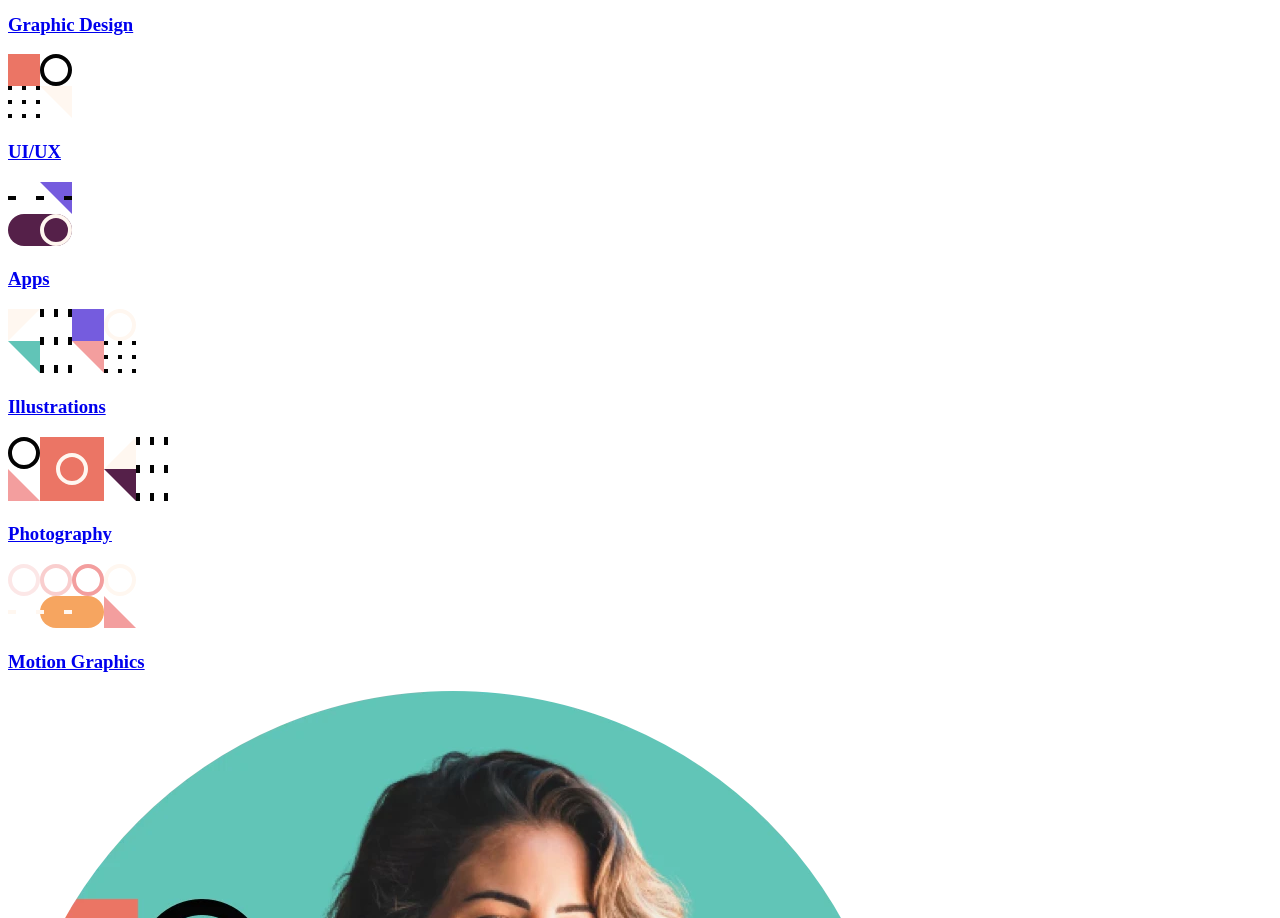
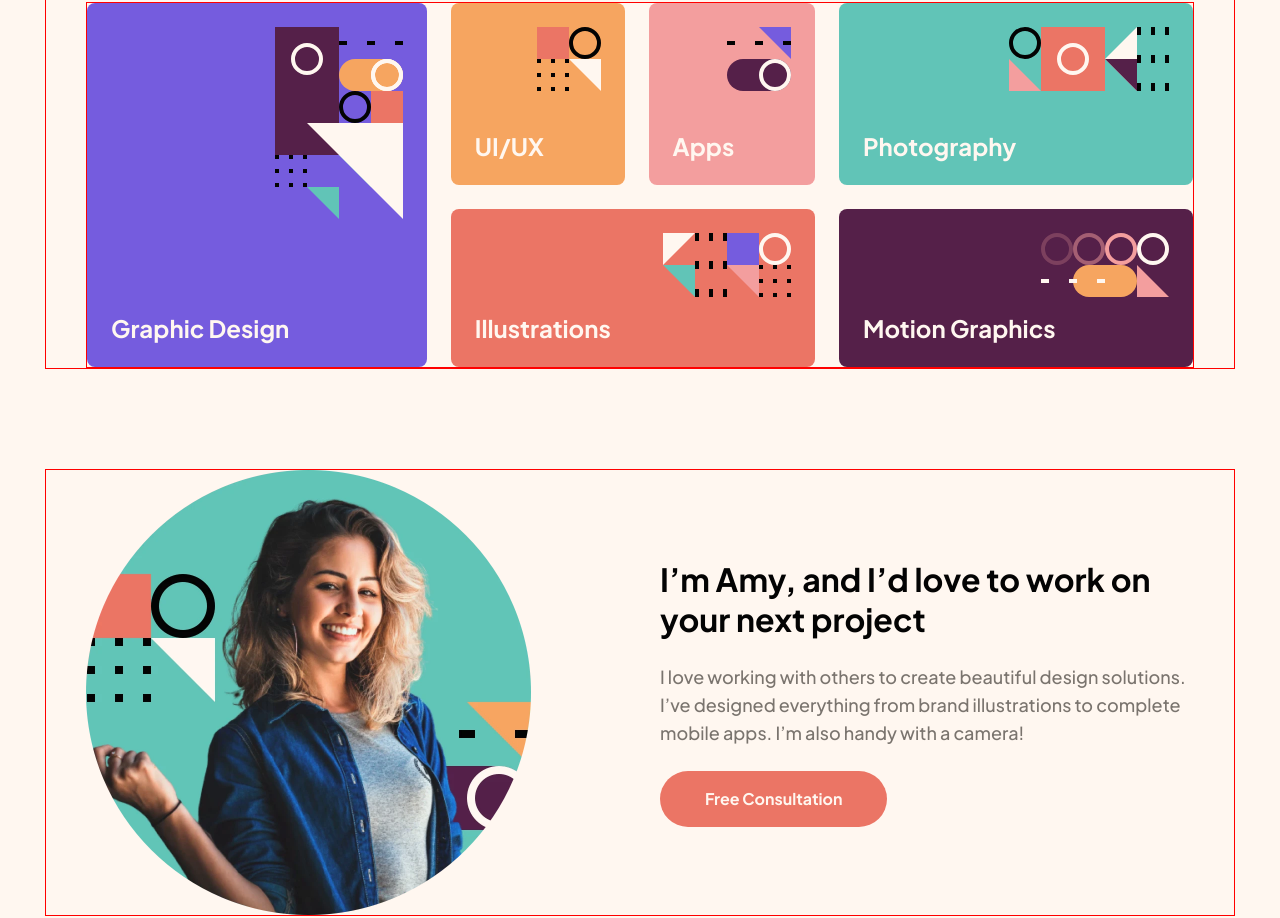
Before and after one commit to j-hogben/fem-single-page-design-portfolio-jhogben, a plain HTML site: page index.html in a window 1280 px wide. Shown: the part 378-1296 px from the top of the page. Drawn offline with Linux system fonts and the light colour scheme.

Commit message:
CSS - All styling apart from carousel section

```diff
--- a/index.html
+++ b/index.html
@@ -8,21 +8,25 @@
       rel="icon"
       type="image/png"
       sizes="32x32"
-      href="./assets/favicon-32x32.png"
+      href="./assets/images/favicon-32x32.png"
     />
+
+    <!-- CSS -->
+    <link rel="stylesheet" href="styles.css" />
 
     <title>Frontend Mentor | Single-page design portfolio</title>
   </head>
   <body>
     <!-- HEADER -->
-    <header>
-      <img src="./assets/logo.svg" alt="" />
+    <header class="page-padding">
+      <img src="./assets/images/logo.svg" alt="" class="logo" />
       <a href="#" class="cta-btn btn-black">Free Consultation</a>
     </header>
 
+    <main>
       <!-- GRID SECTION -->
-    <section>
-      <div>
+      <section class="page-padding grid-section">
+        <div class="intro">
           <h1>Design solutions made easy</h1>
           <p>
             With over ten years of experience in various design disciplines, I’m
@@ -31,45 +35,49 @@
         </div>
         <!-- GRID -->
         <section class="grid-container">
-        <a href="#" class="card galactic-blue">
-          <img src="./assets/pattern-graphic-design.svg" alt="" />
+          <a href="#" class="card graphic-design galactic-blue">
+            <img src="./assets/images/pattern-graphic-design.svg" alt="" />
             <h3>Graphic Design</h3>
           </a>
-        <a href="#" class="card summer-yellow">
-          <img src="./assets/pattern-ui-ux.svg" alt="" />
+          <a href="#" class="card ui-ux-card summer-yellow">
+            <img src="./assets/images/pattern-ui-ux.svg" alt="" />
             <h3>UI/UX</h3>
           </a>
-        <a href="#" class="card pink">
-          <img src="./assets/pattern-apps.svg" alt="" />
+          <a href="#" class="card apps-card pink">
+            <img src="./assets/images/pattern-apps.svg" alt="" />
             <h3>Apps</h3>
           </a>
-        <a href="#" class="card light-red">
-          <img src="./assets/pattern-illustrations.svg" alt="" />
+          <a href="#" class="card illustrations-card light-red">
+            <img src="./assets/images/pattern-illustrations.svg" alt="" />
             <h3>Illustrations</h3>
           </a>
-        <a href="#" class="card cyan">
-          <img src="./assets/pattern-photography.svg" alt="" />
+          <a href="#" class="card photography-card cyan">
+            <img src="./assets/images/pattern-photography.svg" alt="" />
             <h3>Photography</h3>
           </a>
-        <a href="#" class="card dark-purple">
-          <img src="./assets/pattern-motion-graphics.svg" alt="" />
+          <a href="#" class="card motion-graphics-card dark-purple">
+            <img src="./assets/images/pattern-motion-graphics.svg" alt="" />
             <h3>Motion Graphics</h3>
           </a>
         </section>
       </section>
 
       <!-- INTRODUCING AMY SECTION -->
-    <section>
-      <div class="grid-container">
-        <div class="grid-left">
-          <img src="./assets/image-amy.webp" alt="" class="amy-image" />
+      <section class="page-padding amy-section">
+        <div class="flex-container">
+          <div class="flex-left">
+            <img
+              src="./assets/images/image-amy.webp"
+              alt=""
+              class="amy-image"
+            />
           </div>
-        <div class="grid-right">
+          <div class="flex-right">
             <h2>I’m Amy, and I’d love to work on your next project</h2>
             <p>
               I love working with others to create beautiful design solutions.
-            I’ve designed everything from brand illustrations to complete mobile
-            apps. I’m also handy with a camera!
+              I’ve designed everything from brand illustrations to complete
+              mobile apps. I’m also handy with a camera!
             </p>
             <a href="#" class="cta-btn btn-light-red">Free Consultation</a>
           </div>
@@ -77,8 +85,8 @@
       </section>
 
       <!-- CAROUSEL SECTION -->
-    <section>
-      <h2>My Work</h2>
+      <section class="carousel-section">
+        <h2 class="carousel-header">My Work</h2>
         <div class="carousel">
           <!-- CAROUSEL TRACK AND IMAGES CONTAINER -->
           <div class="carousel__track-container">
@@ -86,35 +94,35 @@
               <li class="carousel__slide current-slide first-slide">
                 <img
                   class="carousel__image"
-                src="./assets/image-slide-1.jpg"
+                  src="./assets/images/image-slide-1.jpg"
                   alt=""
                 />
               </li>
               <li class="carousel__slide">
                 <img
                   class="carousel__image"
-                src="./assets/image-slide-2.jpg"
+                  src="./assets/images/image-slide-2.jpg"
                   alt=""
                 />
               </li>
               <li class="carousel__slide">
                 <img
                   class="carousel__image"
-                src="./assets/image-slide-3.jpg"
+                  src="./assets/images/image-slide-3.jpg"
                   alt=""
                 />
               </li>
               <li class="carousel__slide">
                 <img
                   class="carousel__image"
-                src="./assets/image-slide-4.jpg"
+                  src="./assets/images/image-slide-4.jpg"
                   alt=""
                 />
               </li>
               <li class="carousel__slide last-slide">
                 <img
                   class="carousel__image"
-                src="./assets/image-slide-5.jpg"
+                  src="./assets/images/image-slide-5.jpg"
                   alt=""
                 />
               </li>
@@ -123,31 +131,34 @@
           <!-- CAROUSEL NAVIGATION BUTTONS -->
           <div class="carousel__buttons-container">
             <button class="carousel__button carousel__button--left">
-            <img src="./assets/icon-arrow-left.svg" alt="" />
+              <img src="./assets/images/icon-arrow-left.svg" alt="" />
             </button>
             <button class="carousel__button carousel__button--right">
-            <img src="./assets/icon-arrow-right.svg" alt="" />
+              <img src="./assets/images/icon-arrow-right.svg" alt="" />
             </button>
           </div>
         </div>
       </section>
 
       <!-- BOOK A CALL SECTION -->
-    <section>
+      <section class="page-padding">
         <div class="black">
-        <h2>Book a call with me</h2>
+          <div class="book-text">
+            <h2 class="book-call">Book a call with me</h2>
             <p>
-          I’d love to have a chat to see how I can help you. The best first step
-          is for us to discuss your project during a free consultation. Then we
-          can move forward from there.
+              I’d love to have a chat to see how I can help you. The best first
+              step is for us to discuss your project during a free consultation.
+              Then we can move forward from there.
             </p>
+          </div>
           <a href="#" class="cta-btn btn-light-red">Free Consultation</a>
         </div>
       </section>
+    </main>
 
     <!-- FOOTER -->
-    <footer>
-      <img src="./assets/logo.svg" alt="" />
+    <footer class="page-padding">
+      <img src="./assets/images/logo.svg" alt="" class="logo" />
       <a href="#" class="cta-btn btn-black">Free Consultation</a>
     </footer>
   </body>
--- /dev/null
+++ b/styles.css
@@ -0,0 +1,594 @@
+/* ~ ~ ~ ~ ~ ~ ~ ~ ~ ~ ~ ~ ~ ~ CUSTOM FONTS ~ ~ ~ ~ ~ ~ ~ ~ ~ ~ ~ ~ ~ ~ */
+
+@font-face {
+  font-family: 'PlusJakartaSans';
+  src: url(./assets/fonts/PlusJakartaSans-VariableFont_wght.ttf);
+}
+
+/* ~ ~ ~ ~ ~ ~ ~ ~ ~ ~ ~ ~ ~ ~ ~ CSS RESET ~ ~ ~ ~ ~ ~ ~ ~ ~ ~ ~ ~ ~ ~ ~ */
+
+/* 1. Use a more-intuitive box-sizing model. */
+*,
+*::before,
+*::after {
+  box-sizing: border-box;
+}
+/* 2. Remove default padding and margin */
+* {
+  padding: 0;
+  margin: 0;
+}
+/* Typographic tweaks! 3. Improve text rendering */
+body {
+  -webkit-font-smoothing: antialiased;
+}
+/* 4. Improve media defaults */
+img,
+picture,
+video,
+canvas,
+svg {
+  display: block;
+  max-width: 100%;
+}
+/* 5. Avoid text overflows */
+p,
+h1,
+h2,
+h3,
+h4,
+h5,
+h6 {
+  overflow-wrap: break-word;
+}
+/* 6. Remove default link styles */
+a {
+  display: inline-block;
+  font-family: inherit;
+  color: inherit;
+  text-decoration: none;
+}
+/* 7. Remove default list styles */
+ul {
+  list-style: none;
+}
+
+:root {
+  /* PAGE PADDING */
+  --page-padding: 1rem;
+  --header-padding: 1.125rem;
+
+  /* MAX PAGE WIDTH */
+  --page-max-width: calc(1110px + var(--page-padding) * 2);
+
+  /* COLOURS */
+  --clr-black: #030303;
+  --clr-medium-brown: #7a746e;
+  --clr-light-cream: #fff7f0;
+  --clr-galactic-blue: #755cde;
+  --clr-summer-yellow: #f6a560;
+  --clr-pink: #f39e9e;
+  --clr-light-red: #eb7565;
+  --clr-cyan: #61c4b7;
+  --clr-dark-purple: #552049;
+
+  /* FONT SIZE */
+  --fs-heading-prim: 2.25rem; /* 36px */
+  --fs-grid: 1.5rem; /* 24px */
+  --fs-heading-section: 1.625rem; /* 26px */
+  --fs-carousel: 1.5rem; /* 24px */
+  --fs-body: 1rem; /* 16px */
+  --fs-button: 0.875rem; /* 14px */
+
+  /* FONT WEIGHT */
+  --fw-bold: 700;
+  --fw-medium: 500;
+
+  /* LINE HEIGHT */
+  --lh-heading-prim: 1.25;
+  --lh-grid: 1.25;
+  --lh-heading-section: 1.27;
+  --lh-carousel: 1.25;
+  --lh-body: 1.625;
+  --lh-button: 2;
+
+  /* LOGO */
+  --logo-size: 3rem; /* 48px */
+
+  /* TRANSITIONS */
+  --transition-timing-100: all 100ms ease-in-out;
+}
+
+/* ~ ~ ~ ~ ~ ~ ~ ~ ~ ~ ~ ~ ~ ~ ~ FONT STYLING ~ ~ ~ ~ ~ ~ ~ ~ ~ ~ ~ ~ ~ ~ ~ */
+body {
+  font-family: 'PlusJakartaSans', sans-serif;
+  font-weight: var(--fw-medium);
+  color: var(--clr-medium-brown);
+}
+
+h1 {
+  font-size: var(--fs-heading-prim);
+  line-height: var(--lh-heading-prim);
+}
+
+h2:not(.carousel-header) {
+  font-size: var(--fs-heading-section);
+  line-height: var(--lh-heading-section);
+}
+
+.carousel-header {
+  font-size: var(--fs-carousel);
+  line-height: var(--lh-carousel);
+}
+
+h3 {
+  font-size: var(--fs-grid);
+  line-height: var(--lh-grid);
+  color: var(--clr-light-cream);
+}
+
+h1,
+h2,
+h3 {
+  font-weight: var(--fw-bold);
+}
+
+h1,
+h2:not(.book-call) {
+  color: var(--clr-black);
+}
+
+p {
+  font-size: var(--fs-body);
+  line-height: var(--lh-body);
+}
+
+@media (min-width: 768px) {
+  :root {
+    /* FONT SIZE */
+    --fs-heading-prim: 2.75rem; /* 44px */
+    --fs-heading-section: 2rem; /* 32px */
+    --fs-carousel: 2rem; /* 32px */
+    --fs-body: 1.125rem; /* 18px */
+
+    /* LINE HEIGHT */
+    --lh-heading-section: 1.25;
+    --lh-body: 1.556;
+  }
+}
+
+@media (min-width: 1440px) {
+  :root {
+    /* FONT SIZE */
+    --fs-heading-prim: 3.5rem; /* 56px */
+    --fs-heading-section: 2.5rem; /* 40px */
+
+    /* LINE HEIGHT */
+    --lh-heading-prim: 1.268;
+  }
+}
+
+/* ~ ~ ~ ~ ~ ~ ~ ~ ~ ~ ~ ~ ~ ~ PAGE PADDING ~ ~ ~ ~ ~ ~ ~ ~ ~ ~ ~ ~ ~ ~ */
+
+header,
+main > section:not(.carousel-section),
+footer {
+  max-width: var(--page-max-width);
+  margin-inline: auto;
+}
+
+.page-padding {
+  padding-inline: var(--page-padding);
+}
+
+@media (min-width: 768px) {
+  :root {
+    --page-padding: 2.5rem;
+  }
+}
+
+@media (min-width: 1440px) {
+  :root {
+    --page-padding: 10.25rem;
+  }
+
+  .carousel-section {
+    max-width: var(--page-max-width);
+    margin-inline: auto;
+  }
+}
+
+/* ~ ~ ~ ~ ~ ~ ~ ~ ~ ~ ~ ~ ~ ~ ~ PAGE LAYOUT ~ ~ ~ ~ ~ ~ ~ ~ ~ ~ ~ ~ ~ ~ ~ */
+
+main section {
+  border: 1px solid red;
+}
+
+main > section:first-of-type {
+  padding-top: 1rem;
+}
+
+main > section:not(:first-of-type) {
+  margin-top: 6.25rem;
+}
+
+@media (min-width: 768px) {
+  main > section:first-of-type {
+    padding-top: 1.875rem;
+  }
+}
+
+@media (min-width: 1440px) {
+  main > section:first-of-type {
+    padding-top: 2rem;
+  }
+}
+
+/* ~ ~ ~ ~ ~ ~ ~ ~ ~ ~ ~ ~ ~ ~ UTILITY CLASSES ~ ~ ~ ~ ~ ~ ~ ~ ~ ~ ~ ~ ~ ~ */
+
+body {
+  background-color: var(--clr-light-cream);
+}
+
+.black {
+  background-color: var(--clr-black);
+}
+
+.galactic-blue {
+  background-color: var(--clr-galactic-blue);
+}
+
+.summer-yellow {
+  background-color: var(--clr-summer-yellow);
+}
+
+.pink {
+  background-color: var(--clr-pink);
+}
+
+.light-red {
+  background-color: var(--clr-light-red);
+}
+
+.cyan {
+  background-color: var(--clr-cyan);
+}
+
+.dark-purple {
+  background-color: var(--clr-dark-purple);
+}
+
+/* ~ ~ ~ ~ ~ ~ ~ ~ ~ ~ ~ ~ ~ ~ BUTTON STYLING ~ ~ ~ ~ ~ ~ ~ ~ ~ ~ ~ ~ ~ ~ */
+
+button,
+.cta-btn {
+  cursor: pointer;
+  transition: var(--transition-timing-100);
+  white-space: nowrap;
+}
+
+.cta-btn {
+  --padding-btn: 0.5rem 1.75rem;
+  --radius-btn: 1.75rem; /* 28px */
+
+  font-size: var(--fs-button);
+  font-weight: var(--fw-bold);
+  line-height: var(--lh-button);
+  color: var(--clr-light-cream);
+  padding: var(--padding-btn);
+  border-radius: var(--radius-btn);
+  max-width: fit-content;
+}
+
+.btn-black {
+  background-color: var(--clr-black);
+}
+
+.btn-black:hover {
+  background-color: var(--clr-galactic-blue);
+}
+
+.btn-light-red {
+  background-color: var(--clr-light-red);
+}
+
+.btn-light-red:hover {
+  background-color: var(--clr-summer-yellow);
+}
+
+@media (min-width: 768px) {
+  :root {
+    /* FONT SIZE */
+    --fs-button: 1rem; /* 16px */
+
+    /* LINE HEIGHT */
+    --lh-button: 1.75;
+  }
+
+  .cta-btn {
+    /* PADDING */
+    --padding-btn: 0.875rem 2.8125rem;
+  }
+}
+
+/* ~ ~ ~ ~ ~ ~ ~ ~ ~ ~ ~ ~ ~ ~ ~ LOGO STYLING ~ ~ ~ ~ ~ ~ ~ ~ ~ ~ ~ ~ ~ ~ ~ */
+
+.logo {
+  width: var(--logo-size);
+}
+
+@media (min-width: 768px) {
+  :root {
+    /* LOGO */
+    --logo-size: 4rem; /* 64px */
+  }
+}
+
+/* ~ ~ ~ ~ ~ ~ ~ ~ ~ ~ ~ ~ ~ HEADER AND FOOTER ~ ~ ~ ~ ~ ~ ~ ~ ~ ~ ~ ~ ~ */
+
+header,
+footer {
+  display: flex;
+  justify-content: space-between;
+  align-items: center;
+  background-color: var(--clr-light-cream);
+}
+
+header {
+  --header-padding-block: var(--header-padding);
+  padding-block: var(--header-padding-block);
+}
+
+footer {
+  --footer-padding-block: 2.5rem 2rem;
+  padding-block: var(--footer-padding-block);
+}
+
+@media (max-width: 425px) {
+  header {
+    position: fixed;
+    width: 100%;
+    z-index: 999;
+  }
+
+  main {
+    padding-block: calc(var(--header-padding) * 2 + var(--logo-size));
+  }
+
+  footer {
+    display: none;
+  }
+}
+
+@media (min-width: 768px) {
+  header {
+    --header-padding-block: 2.125rem;
+  }
+
+  footer {
+    --footer-padding-block: 3.5rem;
+  }
+}
+
+@media (min-width: 1440px) {
+  header {
+    --header-padding-block: 2.375rem;
+  }
+
+  footer {
+    --footer-padding-block: 3.5rem 4rem;
+  }
+}
+
+/* ~ ~ ~ ~ ~ ~ ~ ~ ~ ~ ~ ~ ~ INTRO PARAGRAPH ~ ~ ~ ~ ~ ~ ~ ~ ~ ~ ~ ~ ~ */
+
+.intro {
+  text-align: center;
+}
+
+.intro p {
+  margin-top: 1rem;
+  max-width: 35.8125rem;
+  margin-inline: auto;
+}
+
+@media (min-width: 768px) {
+  .intro p {
+    margin-top: 1.625rem;
+  }
+}
+
+@media (min-width: 1440px) {
+  .intro p {
+    max-width: 45.6525rem;
+    margin-top: 1.4375rem;
+  }
+}
+
+/* ~ ~ ~ ~ ~ ~ ~ ~ ~ ~ ~ ~ ~ ~ GRID SECTION ~ ~ ~ ~ ~ ~ ~ ~ ~ ~ ~ ~ ~ ~ */
+
+.graphic-design {
+  grid-area: graphic-design;
+}
+
+.ui-ux-card {
+  grid-area: ui-ux-card;
+}
+
+.apps-card {
+  grid-area: apps-card;
+}
+
+.illustrations-card {
+  grid-area: illustrations-card;
+}
+
+.photography-card {
+  grid-area: photography-card;
+}
+
+.motion-graphics-card {
+  grid-area: motion-graphics-card;
+}
+
+.grid-container {
+  margin-top: 2rem;
+  display: grid;
+  grid-template-rows:
+    repeat(2, 11.375rem 9.875rem)
+    repeat(2, 11.375rem);
+  grid-template-areas:
+    'graphic-design graphic-design'
+    'graphic-design graphic-design'
+    'ui-ux-card apps-card'
+    'illustrations-card illustrations-card'
+    'photography-card photography-card'
+    'motion-graphics-card motion-graphics-card';
+  gap: 1.5rem;
+}
+
+.card {
+  --card-padding: 1.5rem;
+  position: relative;
+  padding: var(--card-padding);
+  border-radius: 0.5rem;
+  display: flex;
+  align-items: end;
+  transition: var(--transition-timing-100);
+  box-shadow: 0px 0px 30px 0px rgba(204, 204, 204, 0);
+
+  img {
+    position: absolute;
+    top: var(--card-padding);
+    right: var(--card-padding);
+  }
+}
+
+.card:hover {
+  scale: 1.025;
+  box-shadow: 10px 10px 30px 0px rgba(204, 204, 204, 50);
+}
+
+@media (min-width: 640px) {
+  .grid-container {
+    margin-top: 4rem;
+    grid-template-rows: 11.375rem 9.875rem 11.375rem;
+    grid-template-areas:
+      'graphic-design graphic-design ui-ux-card apps-card'
+      'graphic-design graphic-design illustrations-card illustrations-card'
+      'photography-card photography-card motion-graphics-card motion-graphics-card';
+  }
+}
+
+@media (min-width: 1024px) {
+  .grid-container {
+    margin-top: 5rem;
+    grid-template-rows: 11.375rem 9.875rem;
+    grid-template-areas:
+      'graphic-design graphic-design ui-ux-card apps-card photography-card photography-card'
+      'graphic-design graphic-design illustrations-card illustrations-card motion-graphics-card motion-graphics-card';
+  }
+}
+
+/* ~ ~ ~ ~ ~ ~ ~ ~ ~ ~ ~ ~ ~ ~ AMY SECTION ~ ~ ~ ~ ~ ~ ~ ~ ~ ~ ~ ~ ~ ~ */
+
+.amy-section .flex-container {
+  display: flex;
+  flex-direction: column;
+  align-items: center;
+  gap: 2.5rem;
+}
+
+.amy-image {
+  width: 100%;
+  max-width: 18.75rem;
+}
+
+.flex-right {
+  display: flex;
+  flex-direction: column;
+  align-items: center;
+  text-align: center;
+  gap: 1.5rem;
+}
+
+@media (min-width: 640px) {
+  .amy-section .flex-container {
+    flex-direction: row;
+    gap: 0;
+  }
+
+  .flex-left,
+  .flex-right {
+    width: 50%;
+  }
+
+  .amy-image {
+    --amy-image-size: 364px;
+    position: relative;
+    width: var(--amy-image-size);
+    max-width: var(--amy-image-size);
+    left: calc(-20rem + 30vw);
+  }
+
+  .flex-right {
+    align-items: start;
+    text-align: start;
+  }
+}
+
+@media (min-width: 1024px) {
+  .amy-section .flex-container {
+    gap: 2.5rem;
+  }
+
+  .amy-image {
+    --amy-image-size: 445px;
+    left: 0;
+  }
+}
+
+/* ~ ~ ~ ~ ~ ~ ~ ~ ~ ~ ~ ~ CAROUSEL SECTION ~ ~ ~ ~ ~ ~ ~ ~ ~ ~ ~ ~ */
+
+/* ~ ~ ~ ~ ~ ~ ~ ~ ~ ~ ~ ~ BOOK A CALL SECTION ~ ~ ~ ~ ~ ~ ~ ~ ~ ~ ~ ~ */
+
+.black {
+  --book-vertical-gap: 1.5rem;
+  padding: 3rem 1.5rem;
+  display: flex;
+  flex-direction: column;
+  align-items: center;
+  text-align: center;
+  gap: var(--book-vertical-gap);
+  color: var(--clr-light-cream);
+  border-radius: 0.625rem;
+}
+
+.book-text p {
+  margin-top: var(--book-vertical-gap);
+}
+
+@media (min-width: 768px) {
+  .black {
+    --book-vertical-gap: 1.625rem;
+    padding: 3.5rem 4.6875rem 4rem;
+  }
+}
+
+@media (min-width: 1024px) {
+  .black {
+    padding: 3.5rem 4.6875rem 4rem;
+    flex-direction: row;
+    justify-content: space-between;
+    text-align: left;
+    gap: 5rem;
+  }
+
+  .book-text {
+    max-width: 33.75rem;
+  }
+
+  .book-text p {
+    --book-vertical-gap: 1.5625rem;
+  }
+}
```
Also changed, not shown: assets/fonts/PlusJakartaSans-VariableFont_wght.ttf (added), assets/images/favicon-32x32.png (renamed from assets/favicon-32x32.png), assets/images/icon-arrow-left.svg (renamed from assets/icon-arrow-left.svg), assets/images/icon-arrow-right.svg (renamed from assets/icon-arrow-right.svg), assets/images/image-amy.webp (renamed from assets/image-amy.webp), assets/images/image-slide-1.jpg (renamed from assets/image-slide-1.jpg), assets/images/image-slide-2.jpg (renamed from assets/image-slide-2.jpg), assets/images/image-slide-3.jpg (renamed from assets/image-slide-3.jpg), assets/images/image-slide-4.jpg (renamed from assets/image-slide-4.jpg), assets/images/image-slide-5.jpg (renamed from assets/image-slide-5.jpg), assets/images/logo.svg (renamed from assets/logo.svg), assets/images/pattern-apps.svg (renamed from assets/pattern-apps.svg), assets/images/pattern-graphic-design.svg (renamed from assets/pattern-graphic-design.svg), assets/images/pattern-illustrations.svg (renamed from assets/pattern-illustrations.svg), 3 more files. Lines whose indentation alone changed are shown as unchanged.
